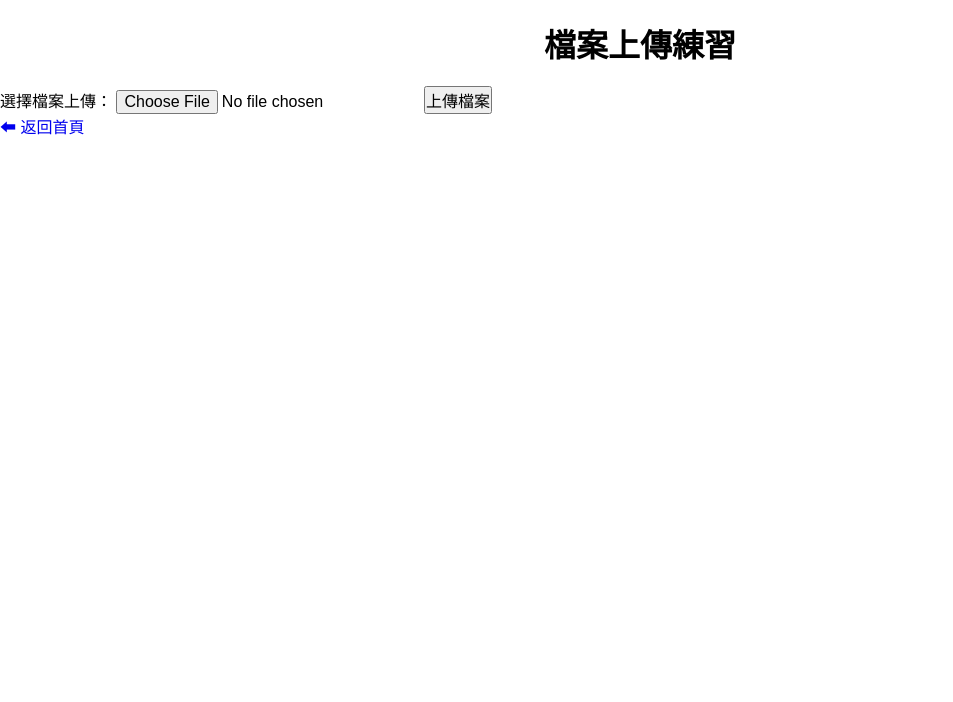
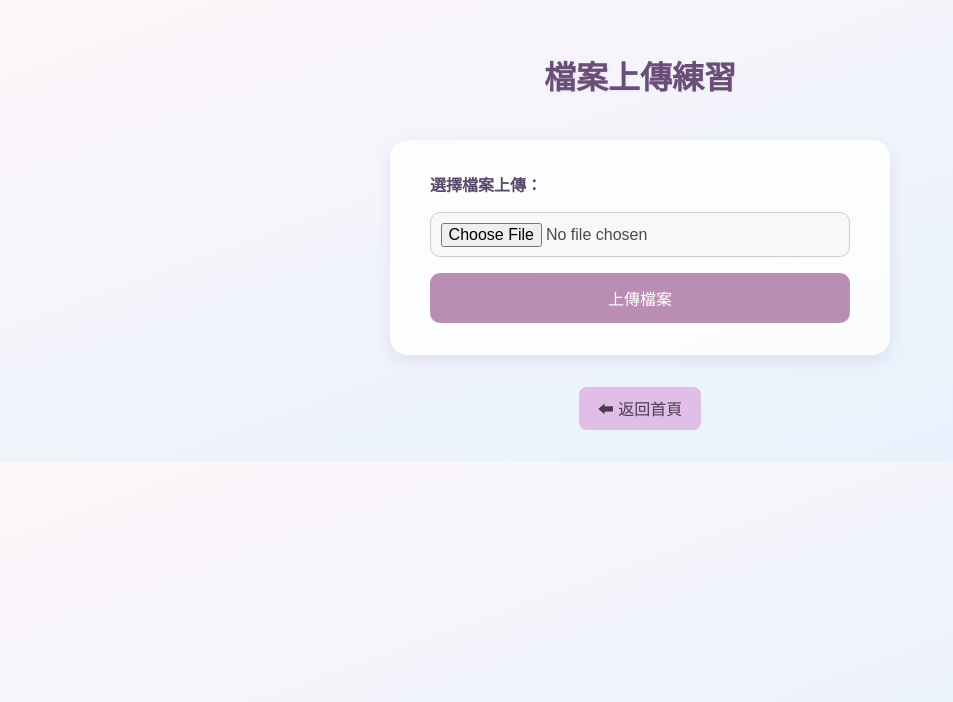
Before and after one commit to cc21723/PHP, a PHP site: page /06File/upload.php in a window 1280 px wide. Shown: the top 702 px of the page, without its empty margins (0-953 px from the left). Run offline with PHP 8.4, Linux system fonts and the light colour scheme.

Commit message:
調整CSS

```diff
--- a/06File/upload.php
+++ b/06File/upload.php
@@ -1,4 +1,5 @@
 <?php
+
 /**
  * 1.建立表單
  * 2.建立處理檔案程式
@@ -9,27 +10,105 @@
 ?>
 <!DOCTYPE html>
 <html lang="en">
+
 <head>
     <meta charset="UTF-8">
     <meta name="viewport" content="width=device-width, initial-scale=1.0">
     <meta http-equiv="X-UA-Compatible" content="ie=edge">
     <title>檔案上傳</title>
     <link rel="stylesheet" href="style.css">
+    <style>
+        /* style.css */
+
+        body {
+            font-family: "Segoe UI", sans-serif;
+            background: linear-gradient(to bottom right, #fef6fa, #e3f2fd);
+            color: #4a4a4a;
+            display: flex;
+            flex-direction: column;
+            align-items: center;
+            padding: 2rem;
+            margin: 0;
+        }
+
+        .header {
+            font-size: 2rem;
+            color: #6a4e77;
+            margin-bottom: 2rem;
+            text-shadow: 1px 1px 3px rgba(150, 120, 170, 0.1);
+        }
+
+        form {
+            background-color: #ffffffcc;
+            padding: 2rem 2.5rem;
+            border-radius: 18px;
+            box-shadow: 0 5px 15px rgba(140, 100, 160, 0.15);
+            width: 100%;
+            max-width: 500px;
+            display: flex;
+            flex-direction: column;
+            gap: 1rem;
+        }
+
+        label {
+            font-weight: bold;
+            color: #5a4a6a;
+        }
+
+        input[type="file"] {
+            padding: 0.6rem;
+            border: 1px solid #ccc;
+            border-radius: 10px;
+            background-color: #f8f8f8;
+        }
+
+        button {
+            background-color: #ba8eb2;
+            color: white;
+            border: none;
+            padding: 0.8rem 1.4rem;
+            font-size: 1rem;
+            border-radius: 10px;
+            cursor: pointer;
+            transition: background-color 0.3s ease;
+        }
+
+        button:hover {
+            background-color: #9f6fa0;
+        }
+
+        .a-style {
+            display: inline-block;
+            margin-top: 2rem;
+            padding: 0.6rem 1.2rem;
+            background-color: #e1bee7;
+            color: #4a3d4f;
+            text-decoration: none;
+            border-radius: 8px;
+            transition: background-color 0.3s ease;
+        }
+
+        .a-style:hover {
+            background-color: #d1a5dd;
+        }
+    </style>
 </head>
+
 <body>
- <h1 class="header">檔案上傳練習</h1>
- <!----建立你的表單及設定編碼----->
+    <h1 class="header">檔案上傳練習</h1>
+    <!----建立你的表單及設定編碼----->
     <form action="uploaded_files.php" method="post" enctype="multipart/form-data">
         <label for="file">選擇檔案上傳：</label>
-        <input type="file" name="myfile" id="file" require>
+        <input type="file" name="myfile" id="file" required>
         <button type="submit">上傳檔案</button>
     </form>
 
 
 
 
-<!----建立一個連結來查看上傳後的圖檔---->
+    <!----建立一個連結來查看上傳後的圖檔---->
 
     <a class="a-style" href="../../index.html">⬅ 返回首頁</a>
 </body>
+
 </html>
```
Also changed, not shown: 06File/uploaded_files.php (+78 -0 lines), 3 other files.
